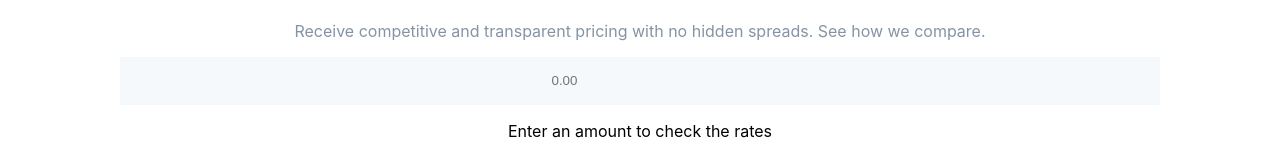
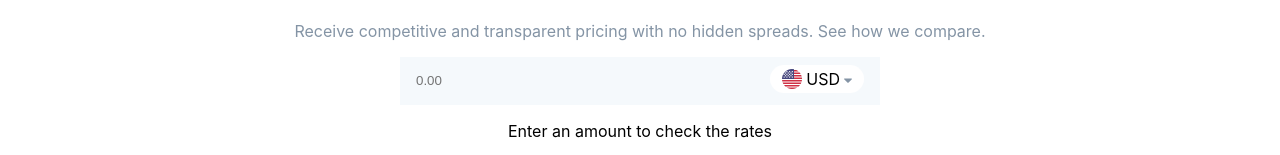
Before and after one commit to Pedro-Mac/currency-converter, a React (Create React App) app: page / in a window 1280 px wide. Shown: the part 138-293 px from the top of the page. Built offline with nearby package versions, Linux system fonts and the light colour scheme; the HTML template or start-up script is replaced by a standard one.

Commit message:
add selected currency placeholder with styling and list of currency options placeholder with styling

```diff
--- /dev/null
+++ b/src/components/Currency/index.jsx
@@ -0,0 +1,19 @@
+import React from "react";
+
+import euroCurrency from "../../images/png/currencies/EUR.png";
+
+import "./style.scss";
+
+const Currency = () => {
+  return (
+    <div className="currency">
+      <img src={euroCurrency} alt="eur" className="currency-image" />
+      <label htmlFor="eur" className="currency-text">
+        EUR
+      </label>
+      <input type="radio" id="eur" />
+    </div>
+  );
+};
+
+export default Currency;
--- /dev/null
+++ b/src/components/Currency/style.scss
@@ -0,0 +1,8 @@
+.currency {
+  label {
+    cursor: pointer;
+  }
+  input {
+    display: none;
+  }
+}
--- a/src/components/Main/index.jsx
+++ b/src/components/Main/index.jsx
@@ -1,13 +1,38 @@
-import React from "react";
+import React, { useState } from "react";
 
+import Currency from "../Currency";
+import usd from "../../images/png/currencies/USD.png";
+import dropdownIcon from "../../images/svg/dropdown-icon.svg";
 import "./style.scss";
 
 const Main = () => {
+  const [currency, setCurrency] = useState("USD");
+  const [optionsOpen, setOptionsOpen] = useState(false);
+
+  const toggleCurrencyOptions = () => {
+    setOptionsOpen(() => !optionsOpen);
+  };
+
   return (
     <main>
       <div className="inputs-container">
         <input type="number" className="input-amount" placeholder="0.00" />
-        {/*make a form with radio-type inputs and call the api onChange*/}
+        <div className="currencies-container">
+          <div className="currency" onClick={toggleCurrencyOptions}>
+            <img src={usd} alt="USD" className="currency-image" />
+            <p className="currency-text">{currency}</p>
+            <img
+              src={dropdownIcon}
+              alt="dropdown"
+              className="dropdown selected"
+            />
+          </div>
+          {optionsOpen && (
+            <div className="currency-options-container">
+              <Currency />
+            </div>
+          )}
+        </div>
       </div>
       <p>Enter an amount to check the rates</p>
     </main>
--- a/src/components/Main/style.scss
+++ b/src/components/Main/style.scss
@@ -4,17 +4,65 @@ main {
   .inputs-container {
     height: 3rem;
     background-color: $light-fade-color;
+    display: flex;
+    max-width: 30rem;
+    margin: 0 auto;
+    justify-content: space-between;
     .input-amount {
       padding: 0;
       height: 100%;
       border: none;
       background-color: $light-fade-color;
       outline: none;
+      margin-left: 1rem;
 
       &::-webkit-inner-spin-button,
       &::-webkit-outter-spin-button {
         -webkit-appearance: none;
       }
     }
+
+    .currencies-container {
+      display: flex;
+      flex-direction: column;
+      align-items: flex-start;
+      justify-content: flex-start;
+      margin-right: 1rem;
+
+      .currency {
+        display: flex;
+        background-color: #fff;
+        padding: 0.25rem 0.75rem;
+        border-radius: 1rem;
+        cursor: pointer;
+        margin-top: 0.5rem;
+
+        .currency-image {
+          width: 20px;
+          height: 20px;
+        }
+
+        .currency-text {
+          margin: 0;
+          padding-left: 0.25rem;
+        }
+
+        .dropdown {
+          padding-left: 0.25rem;
+          margin-top: 0.25rem;
+          display: none;
+        }
+        .selected {
+          display: block;
+        }
+      }
+
+      .currency-options-container {
+        width: 100%;
+        margin-top: 0.25rem;
+        background-color: #fff;
+        border-radius: 0.5rem;
+      }
+    }
   }
 }
```
Also changed, not shown: src/images/png/currencies/EUR.png (added), 1 other file (tests, documents, lock files or other folders).
